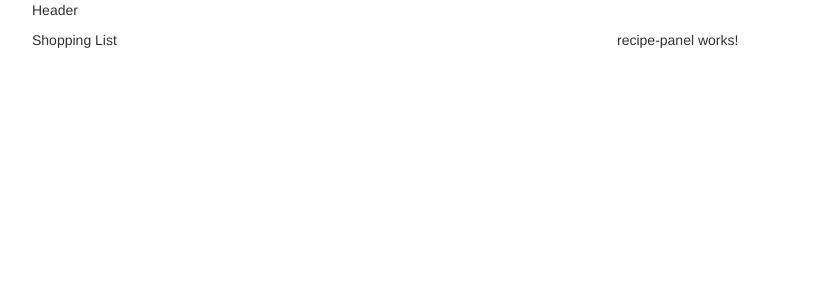
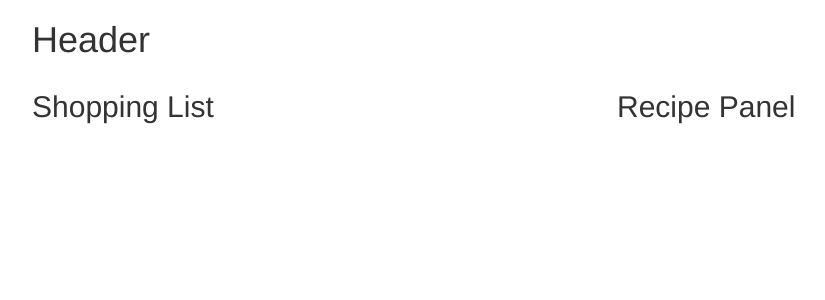
Before and after one commit to jscharnitzke/udemy-angular-course-project, an Angular app: page / in a window 1280 px wide. Shown: the top 300 px of the page, without its empty margins (38-863 px from the left). Built offline with nearby package versions, Linux system fonts and the light colour scheme.

Commit message:
Template changes to use headers instead of paragraphs

```diff
--- a/src/app/header/header.component.html
+++ b/src/app/header/header.component.html
@@ -1 +1 @@
-<p>Header</p>
+<h1>Header</h1>
--- a/src/app/recipe-panel/recipe-panel.component.html
+++ b/src/app/recipe-panel/recipe-panel.component.html
@@ -1,3 +1 @@
-<p>
-  recipe-panel works!
-</p>
+<h2>Recipe Panel</h2>
--- a/src/app/shopping-list/shopping-list.component.html
+++ b/src/app/shopping-list/shopping-list.component.html
@@ -1 +1 @@
-<p>Shopping List</p>
+<h2>Shopping List</h2>
```
